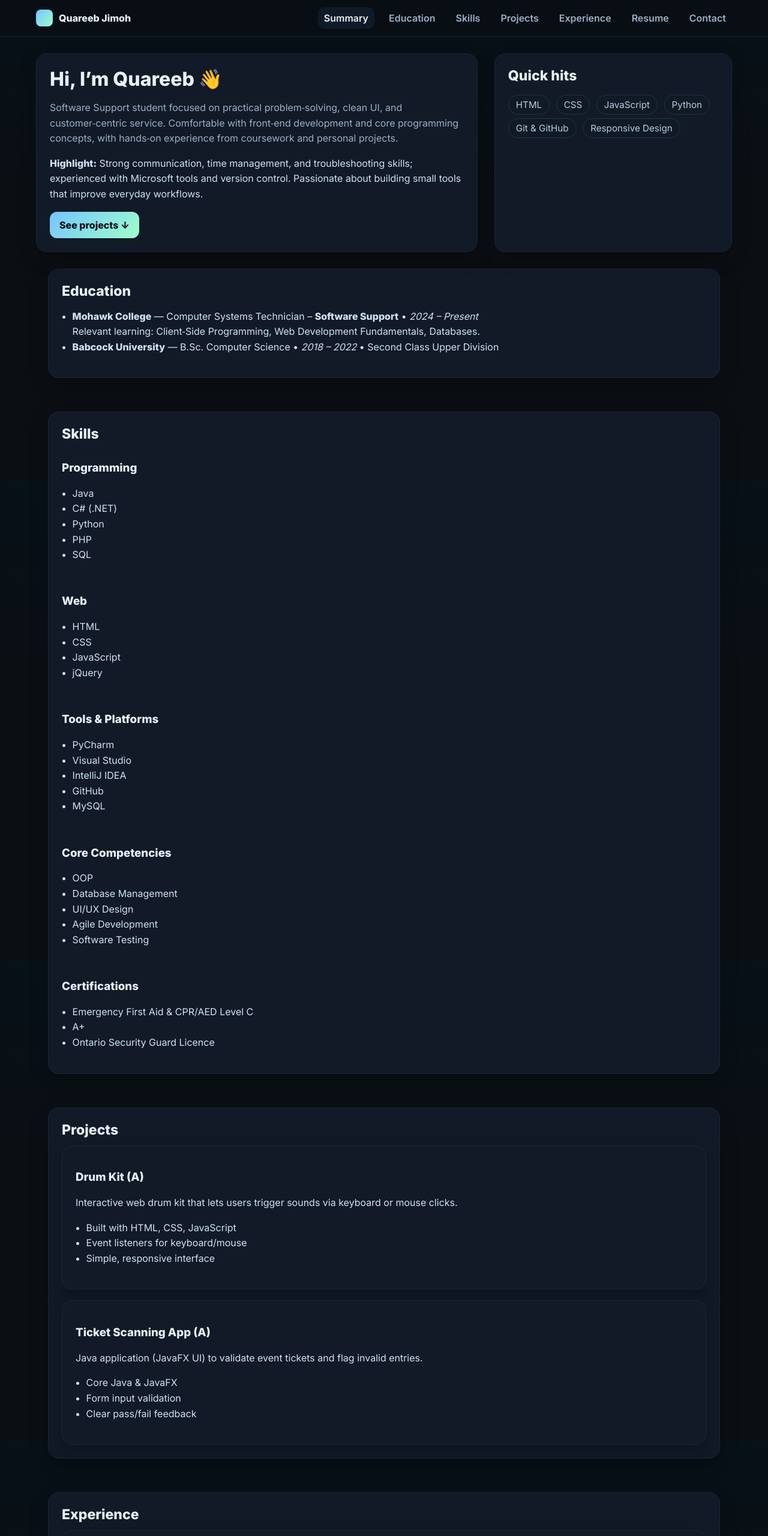
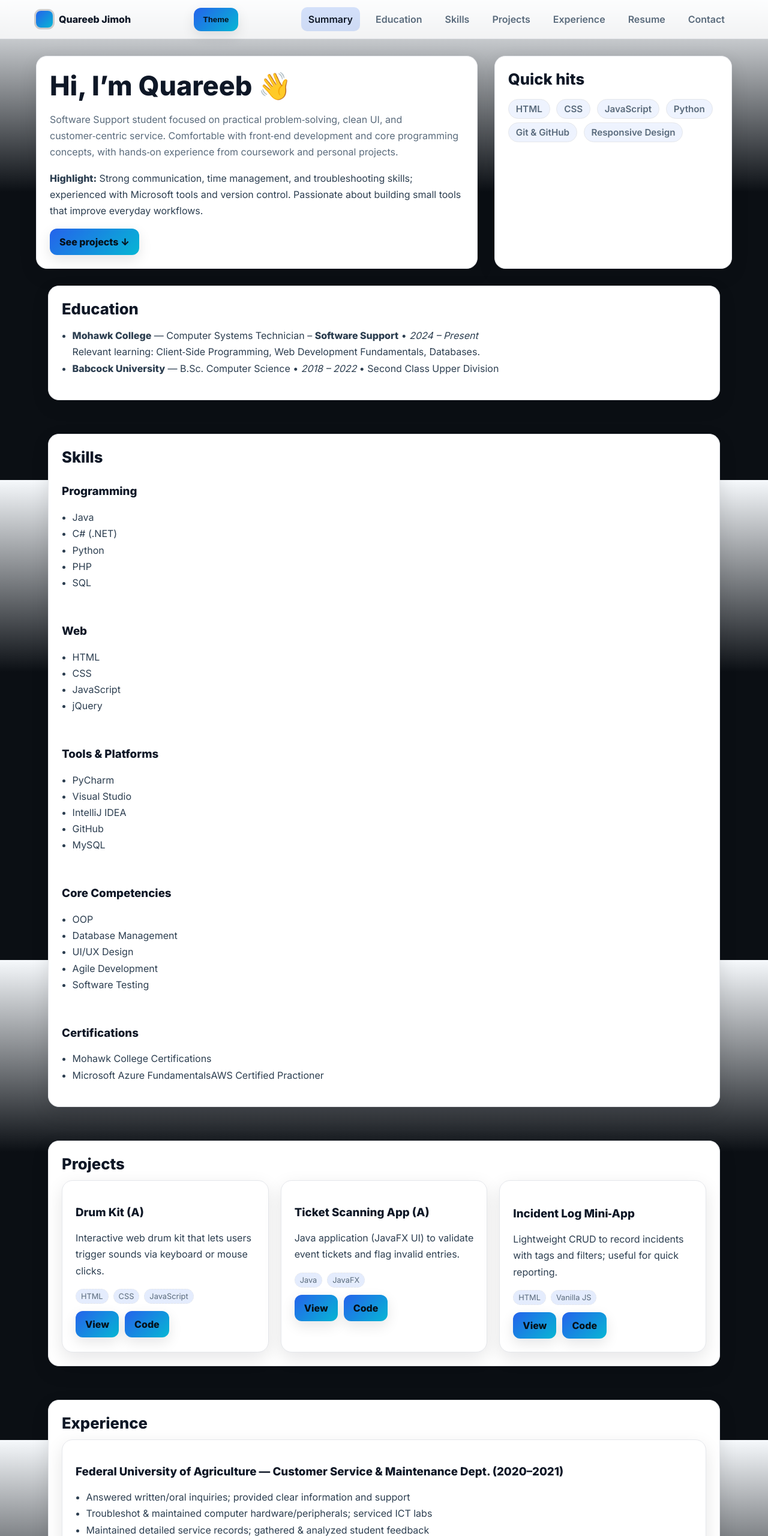
Before and after one commit to Dragerdom/Dragerdom.github.io, a plain HTML site: page index.html in a window 1280 px wide. Shown: the top 2560 px of the page at 60% size. Drawn offline with Linux system fonts and the light colour scheme.

Commit message:
Refactor styles and enhance project card interactions
Refactor CSS variables and improve theme support. Update project cards with interactive hover effects and enhance layout responsiveness.

```diff
--- a/index.html
+++ b/index.html
@@ -8,73 +8,98 @@
   <link rel="preconnect" href="https://fonts.googleapis.com">
   <link href="https://fonts.googleapis.com/css2?family=Inter:wght@400;600;800&display=swap" rel="stylesheet">
   <style>
-    :root{--bg:#0b0f14;--surface:#0e1520;--card:#121a27;--muted:#9ab0c6;--brand:#76c3ff;--brand-2:#9fffcb;--text:#e8f0f8;--ring:#203042}
+  /* === Theming ========================================================== */
+  :root{
+    --bg:#0b0f14;--surface:#0e1520;--card:#111a27;--muted:#9fb2c6;--text:#e8f0f8;--subtext:#cfe2f3;
+    --brand:#6ec1ff;--brand-2:#9fffcb;--ring:#22364f;--border:#1a2738;--shadow:rgba(0,0,0,.28)
+  }
+  [data-theme="light"]{
+    --bg:#f6f9fc;--surface:#ffffff;--card:#ffffff;--muted:#5a6b7c;--text:#0e1726;--subtext:#2c3e50;
+    --brand:#2563eb;--brand-2:#06b6d4;--ring:#c7d2fe;--border:#e5e7eb;--shadow:rgba(2,6,23,.1)
+  }
+
+  /* === Base ============================================================= */
   *{box-sizing:border-box}
   html:focus-within{scroll-behavior:smooth}
   html,body{height:100%}
-    body{margin:0;font-family:Inter,system-ui,Segoe UI,Roboto,Arial,sans-serif;background:linear-gradient(180deg,#071118,#0b0f14 40%);color:var(--text)}
-    img{max-width:100%;height:auto;display:block}
+  body{margin:0;font-family:Inter,system-ui,Segoe UI,Roboto,Arial,sans-serif;background:linear-gradient(180deg,var(--bg),#0b0f14 40%);color:var(--text)}
+  img{max-width:100%;height:auto;display:block;border-radius:14px}
+  a{color:inherit;text-decoration:none}
 
-    /* Layout helpers */
+  /* === Layout =========================================================== */
   .container{max-width:1200px;margin-inline:auto;padding:28px 20px}
-    .grid{display:grid;gap:18px}
+  .grid{display:grid;gap:20px}
   .grid-2{grid-template-columns:repeat(2,minmax(0,1fr))}
   .grid-3{grid-template-columns:repeat(3,minmax(0,1fr))}
-    @media (max-width:980px){.grid-3{grid-template-columns:repeat(2,minmax(0,1fr))}}
-    @media (max-width:720px){.grid-2,.grid-3{grid-template-columns:1fr}}
+  @media (max-width:1024px){.grid-3{grid-template-columns:repeat(2,minmax(0,1fr))}}
+  @media (max-width:760px){.grid-2,.grid-3{grid-template-columns:1fr}}
 
-    /* Header & Nav */
-    header{position:sticky;top:0;background:rgba(11,15,20,.72);backdrop-filter:blur(10px);border-bottom:1px solid #152234;z-index:50}
+  /* === Header & Nav ===================================================== */
+  header{position:sticky;top:0;background:rgba(11,15,20,.72);backdrop-filter:blur(10px);border-bottom:1px solid var(--border);z-index:60}
+  [data-theme="light"] header{background:rgba(255,255,255,.75)}
   .nav{display:flex;align-items:center;justify-content:space-between;gap:16px;padding:12px 20px}
-    .brand{display:flex;align-items:center;gap:10px;font-weight:800;color:var(--text);text-decoration:none}
-    .brand-logo{inline-size:28px;block-size:28px;border-radius:8px;background:linear-gradient(135deg,var(--brand),var(--brand-2));box-shadow:0 0 0 3px #0a1220}
+  .brand{display:flex;align-items:center;gap:10px;font-weight:800;color:var(--text)}
+  .brand-logo{inline-size:28px;block-size:28px;border-radius:8px;background:linear-gradient(135deg,var(--brand),var(--brand-2));box-shadow:0 0 0 3px rgba(0,0,0,.18)}
   .links{display:flex;gap:14px;flex-wrap:wrap}
-    .links a{color:var(--muted);text-decoration:none;font-weight:600;padding:8px 10px;border-radius:10px}
-    .links a[aria-current="page"], .links a:hover{color:var(--text);background:#0e1a27}
+  .links a{position:relative;color:var(--muted);font-weight:600;padding:10px 12px;border-radius:10px}
+  .links a:hover{color:var(--text)}
+  .links a::after{content:"";position:absolute;left:12px;right:12px;bottom:6px;height:2px;background:linear-gradient(90deg,var(--brand),var(--brand-2));transform:scaleX(0);transform-origin:right;transition:transform .25s ease}
+  .links a:hover::after{transform-origin:left;transform:scaleX(1)}
+  .links a[aria-current="page"]{color:var(--text);background:color-mix(in oklab,var(--brand) 18%, transparent)}
 
   /* Mobile menu */
-    .menu-btn{display:none;appearance:none;background:#0f1b29;border:1px solid #1d2e42;color:var(--text);padding:8px 10px;border-radius:10px}
+  .menu-btn{display:none;appearance:none;background:var(--surface);border:1px solid var(--border);color:var(--text);padding:8px 12px;border-radius:10px}
   @media (max-width:760px){
     .menu-btn{display:inline-flex;align-items:center;gap:8px}
     .links{display:none}
-      .links.open{display:flex;flex-direction:column;gap:10px;padding:12px;border:1px solid #1d2e42;background:#0e1520;border-radius:12px;position:absolute;inset-inline:auto 12px;top:56px}
+    .links.open{display:flex;flex-direction:column;gap:10px;padding:12px;border:1px solid var(--border);background:var(--surface);border-radius:12px;position:absolute;inset-inline:auto 12px;top:56px;box-shadow:0 20px 50px var(--shadow)}
   }
 
-    /* Sections */
-    section{scroll-margin-top:90px}
-    h1{font-size:clamp(1.8rem,2.5vw,2.6rem);margin:0 0 10px}
-    h2{font-size:clamp(1.2rem,1.8vw,1.6rem);margin:0 0 12px}
-    p,li{line-height:1.6;color:#cfe2f3}
+  h1{font-size:clamp(2rem,3.5vw,3rem);margin:0 0 10px}
+  h2{font-size:clamp(1.2rem,2vw,1.6rem);margin:0 0 12px}
+  p,li{line-height:1.7;color:var(--subtext)}
 
-    /* Cards */
-    .card{background:var(--card);border:1px solid #1a2738;border-radius:18px;padding:22px;box-shadow:0 10px 30px rgba(0,0,0,.25);transition:transform .2s ease, box-shadow .2s ease, border-color .2s ease}
-    .card:hover{transform:translateY(-2px);box-shadow:0 14px 36px rgba(0,0,0,.32);border-color:#22364f}
+  /* === Card & Interactions ============================================= */
+  .card{background:var(--card);border:1px solid var(--border);border-radius:18px;padding:22px;box-shadow:0 10px 30px var(--shadow);transition:transform .2s ease, box-shadow .2s ease, border-color .2s ease}
+  .card.card--interactive:hover{transform:translateY(-4px);box-shadow:0 22px 50px var(--shadow);border-color:color-mix(in oklab,var(--brand) 30%, var(--border))}
 
-    .pill{display:inline-block;background:#0f1a25;border:1px solid #223346;border-radius:999px;padding:6px 12px;margin:6px 6px 0 0;color:#b8cbe0;font-size:.95rem}
-
-    /* Buttons */
-    .btn{display:inline-flex;align-items:center;gap:8px;background:linear-gradient(135deg,var(--brand),var(--brand-2));color:#06111a;font-weight:800;text-decoration:none;padding:12px 16px;border-radius:12px;border:none;cursor:pointer}
+  .btn{display:inline-flex;align-items:center;gap:8px;background:linear-gradient(135deg,var(--brand),var(--brand-2));color:#06111a;font-weight:800;padding:12px 16px;border-radius:12px;border:none;cursor:pointer;box-shadow:0 8px 22px var(--shadow);transition:transform .15s ease, filter .2s ease}
+  .btn:hover{transform:translateY(-1px);filter:saturate(1.1)}
   .btn:focus-visible{outline:3px solid var(--brand);outline-offset:2px}
 
-    /* Hero */
+  .pill{display:inline-block;background:color-mix(in oklab,var(--brand) 8%, transparent);border:1px solid var(--border);border-radius:999px;padding:6px 12px;margin:6px 6px 0 0;color:var(--muted);font-weight:600;font-size:.95rem}
+
+  /* === Hero ============================================================= */
   .hero{display:grid;grid-template-columns:1.3fr .7fr;gap:28px;align-items:stretch}
+  .avatar{inline-size:120px;block-size:120px;border-radius:50%;background:linear-gradient(135deg,var(--brand),var(--brand-2));padding:3px}
+  .avatar > span{display:block;inline-size:100%;block-size:100%;border-radius:inherit;background:var(--card)}
   @media (max-width:980px){.hero{grid-template-columns:1fr}}
 
-    /* Footer */
-    .footer{color:#9db3c8;font-size:.9rem;border-top:1px solid #16202b;margin-top:28px;padding-top:18px}
+  /* === Projects (pro look) ============================================= */
+  .project{position:relative;overflow:hidden}
+  .project .tags{display:flex;flex-wrap:wrap;gap:8px;margin-top:8px}
+  .tag{font-size:.8rem;background:color-mix(in oklab,var(--brand) 12%, transparent);border:1px dashed var(--border);padding:4px 8px;border-radius:999px;color:var(--muted)}
+  .project .actions{display:flex;gap:10px;margin-top:12px}
 
-    /* Helpers */
+  /* Hover overlay */
+  .project::before{content:"";position:absolute;inset:0;background:radial-gradient(1200px 400px at var(--x,50%) var(--y,50%), color-mix(in oklab,var(--brand) 18%, transparent), transparent 50%);opacity:0;transition:opacity .25s ease}
+  .project:hover::before{opacity:1}
+
+  /* === Footer =========================================================== */
+  .footer{color:var(--muted);font-size:.95rem;border-top:1px solid var(--border);margin-top:28px;padding-top:18px;display:flex;justify-content:space-between;flex-wrap:wrap;gap:8px}
+
+  /* === Utility ========================================================== */
   .muted{color:var(--muted)}
   ul{padding-left:1.1rem}
 
-    /* Reveal-on-scroll animations (reduced motion respected) */
+  /* Reveal-on-scroll (respects reduced motion) */
   @media (prefers-reduced-motion:no-preference){
-      .reveal{opacity:0;transform:translateY(12px);transition:opacity .6s ease, transform .6s ease}
+    .reveal{opacity:0;transform:translateY(16px);transition:opacity .6s ease, transform .6s ease}
     .reveal.is-visible{opacity:1;transform:none}
   }
 
   /* Back to top */
-    #backToTop{position:fixed;right:16px;bottom:16px;display:none;border:1px solid #1d2e42;background:#0e1520;color:var(--text);padding:10px 12px;border-radius:12px}
+  #backToTop{position:fixed;right:16px;bottom:16px;display:none;border:1px solid var(--border);background:var(--surface);color:var(--text);padding:10px 12px;border-radius:12px;box-shadow:0 10px 30px var(--shadow)}
   #backToTop.show{display:inline-flex}
 </style>
 </head>
@@ -82,7 +107,10 @@
   <header>
   <nav class="nav container" aria-label="Primary">
     <a class="brand" href="#top"><span class="brand-logo" aria-hidden="true"></span> <span>Quareeb Jimoh</span></a>
+    <div style="display:flex;gap:10px;align-items:center">
       <button class="menu-btn" id="menuBtn" aria-expanded="false" aria-controls="primaryLinks">Menu ▾</button>
+      <button class="btn" id="themeToggle" aria-pressed="false" title="Toggle theme">Theme</button>
+    </div>
     <div id="primaryLinks" class="links" role="navigation">
       <a href="#summary">Summary</a>
       <a href="#education">Education</a>
@@ -151,7 +179,7 @@
           </div>
           <div>
             <h3>Certifications</h3>
-            <ul><li>Emergency First Aid & CPR/AED Level C</li><li>A+</li><li>Ontario Security Guard Licence</li></ul>
+            <ul><li>Mohawk College Certifications</li><li>Microsoft Azure Fundamentals</l<li>AWS Certified Practioner</li></ul>
           </div>
         </div>
       </div>
@@ -159,19 +187,27 @@
 
     <!-- Projects -->
     <section id="projects" class="container reveal">
-      <div class="card">
-        <h2>Projects</h2>
-        <div class="grid">
-          <article class="project card">
+      <div class="card"><h2>Projects</h2>
+  <div class="grid grid-3">
+    <article class="project card card--interactive" onmousemove="this.style.setProperty('--x', event.offsetX+'px'); this.style.setProperty('--y', event.offsetY+'px');">
       <h3>Drum Kit (A)</h3>
       <p>Interactive web drum kit that lets users trigger sounds via keyboard or mouse clicks.</p>
-            <ul><li>Built with HTML, CSS, JavaScript</li><li>Event listeners for keyboard/mouse</li><li>Simple, responsive interface</li></ul>
+      <div class="tags"><span class="tag">HTML</span><span class="tag">CSS</span><span class="tag">JavaScript</span></div>
+      <div class="actions"><a class="btn" href="#">View</a><a class="btn" href="#">Code</a></div>
     </article>
-          <article class="project card">
+    <article class="project card card--interactive" onmousemove="this.style.setProperty('--x', event.offsetX+'px'); this.style.setProperty('--y', event.offsetY+'px');">
       <h3>Ticket Scanning App (A)</h3>
       <p>Java application (JavaFX UI) to validate event tickets and flag invalid entries.</p>
-            <ul><li>Core Java & JavaFX</li><li>Form input validation</li><li>Clear pass/fail feedback</li></ul>
+      <div class="tags"><span class="tag">Java</span><span class="tag">JavaFX</span></div>
+      <div class="actions"><a class="btn" href="#">View</a><a class="btn" href="#">Code</a></div>
     </article>
+    <article class="project card card--interactive" onmousemove="this.style.setProperty('--x', event.offsetX+'px'); this.style.setProperty('--y', event.offsetY+'px');">
+      <h3>Incident Log Mini‑App</h3>
+      <p>Lightweight CRUD to record incidents with tags and filters; useful for quick reporting.</p>
+      <div class="tags"><span class="tag">HTML</span><span class="tag">Vanilla JS</span></div>
+      <div class="actions"><a class="btn" href="#">View</a><a class="btn" href="#">Code</a></div>
+    </article>
+  </div>
 </div>
       </div>
     </section>
@@ -229,7 +265,7 @@
     <section id="resume" class="container reveal">
       <div class="card">
         <h2>Resume</h2>
-        <p>Download my resume here: <a href="Resume.pdf" target="_blank">Resume(PDF)</a></p>
+        <p>Download my resume here: <a href="resume.pdf" target="_blank">Resume (PDF)</a></p>
       </div>
     </section>
 
@@ -246,9 +282,23 @@
       © <span id="y"></span> Quareeb Jimoh. Built for Mohawk Portfolio Assignment using GitHub Pages.
     </div>
     <button id="backToTop" aria-label="Back to top">↑ Top</button>
+    <button id="backToTop" aria-label="Back to top">↑ Top</button>
 </main>
 
 <script>
+  // Theme toggle with localStorage + prefers-color-scheme
+  (function(){
+    const root = document.documentElement;
+    const saved = localStorage.getItem('theme');
+    if(saved){ root.setAttribute('data-theme', saved); }
+    else if(window.matchMedia && window.matchMedia('(prefers-color-scheme: light)').matches){
+      root.setAttribute('data-theme','light');
+    }
+    const btn = document.getElementById('themeToggle');
+    const apply = (next) => { root.setAttribute('data-theme', next); localStorage.setItem('theme', next); btn.setAttribute('aria-pressed', String(next==='light')); };
+    btn?.addEventListener('click', ()=>{ const cur = root.getAttribute('data-theme')==='light'?'dark':'light'; apply(cur); });
+  })();
+
   // Mobile menu toggle
   const menuBtn = document.getElementById('menuBtn');
   const links = document.getElementById('primaryLinks');
@@ -256,8 +306,6 @@
     const open = links.classList.toggle('open');
     menuBtn.setAttribute('aria-expanded', String(open));
   });
-
-  // Close menu on link click (mobile)
   links?.querySelectorAll('a').forEach(a => a.addEventListener('click', ()=>{
     if(links.classList.contains('open')){
       links.classList.remove('open');
@@ -265,8 +313,8 @@
     }
   }));
 
-  // Scrollspy: highlight active section link
-  const navLinks = Array.from(links?.querySelectorAll('a') || []);
+  // Scrollspy (IntersectionObserver)
+  const navLinks = Array.from((document.getElementById('primaryLinks')||document).querySelectorAll('a'));
   const sections = navLinks.map(a => document.querySelector(a.getAttribute('href'))).filter(Boolean);
   const setActive = (id) => {
     navLinks.forEach(a => a.removeAttribute('aria-current'));
@@ -278,24 +326,23 @@
   },{rootMargin:'-60% 0px -35% 0px',threshold:0});
   sections.forEach(s=> spy.observe(s));
 
-  // Reveal-on-scroll animations
+  // Reveal-on-scroll
   const reveals = document.querySelectorAll('.reveal');
   const io = new IntersectionObserver((entries)=>{
     entries.forEach(e=>{ if(e.isIntersecting){ e.target.classList.add('is-visible'); io.unobserve(e.target);} });
   },{threshold:0.15});
   reveals.forEach(el=> io.observe(el));
 
-  // Back to top button
+  // Back-to-top
   const toTop = document.getElementById('backToTop');
   window.addEventListener('scroll', ()=>{
     if(window.scrollY > 600){ toTop.classList.add('show'); } else { toTop.classList.remove('show'); }
   });
   toTop?.addEventListener('click', ()=> window.scrollTo({top:0, behavior:'smooth'}));
 
-  // Respect reduced motion
-  if(window.matchMedia('(prefers-reduced-motion: reduce)').matches){
-    document.querySelectorAll('*').forEach(el=> el.style.scrollBehavior='auto');
-  }
+  // Project hover spotlight follows cursor (CSS variables set inline onmousemove)
 </script>
 </body>
 </html>
+</html>
+</html>
```
Lines whose indentation alone changed are shown as unchanged.
